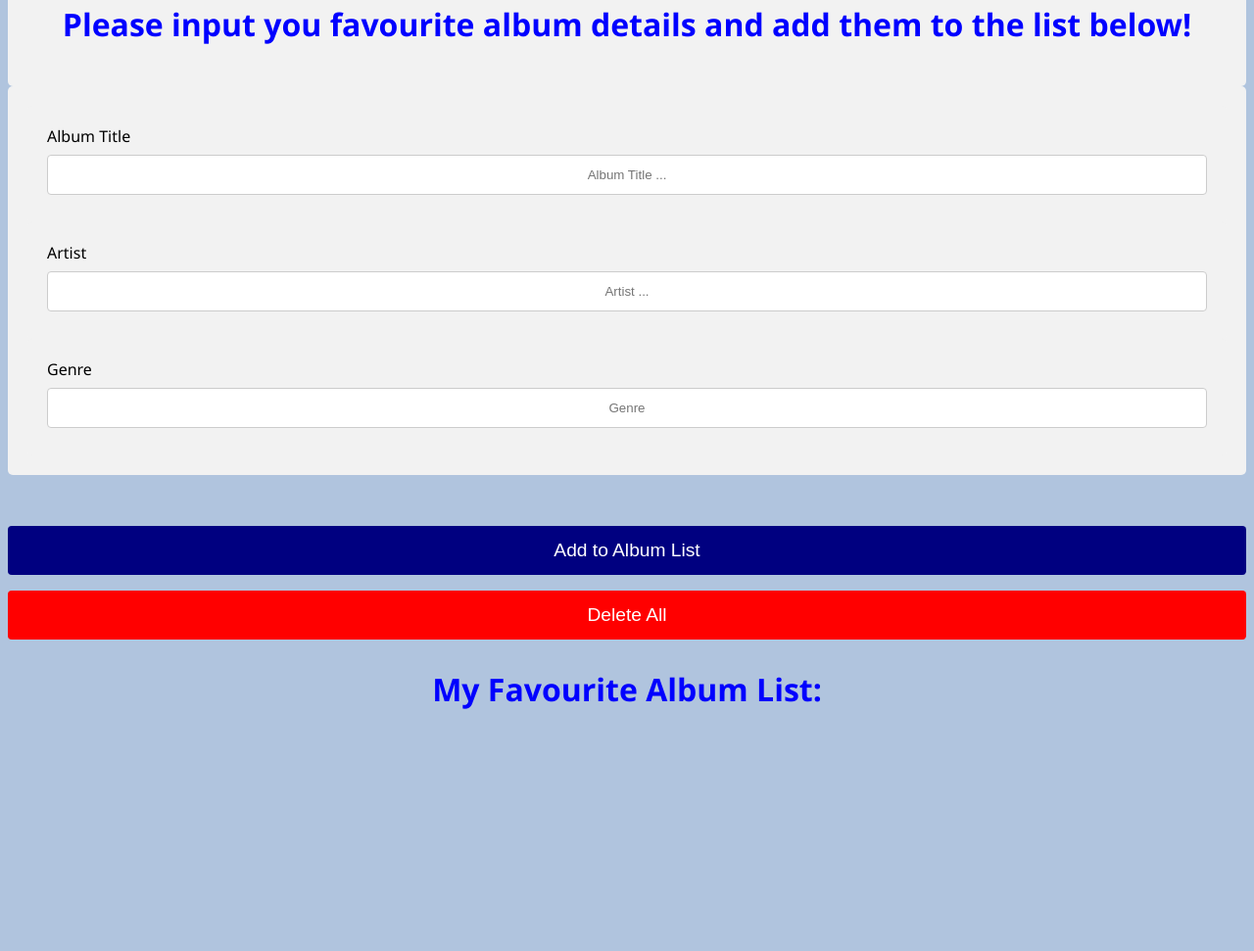
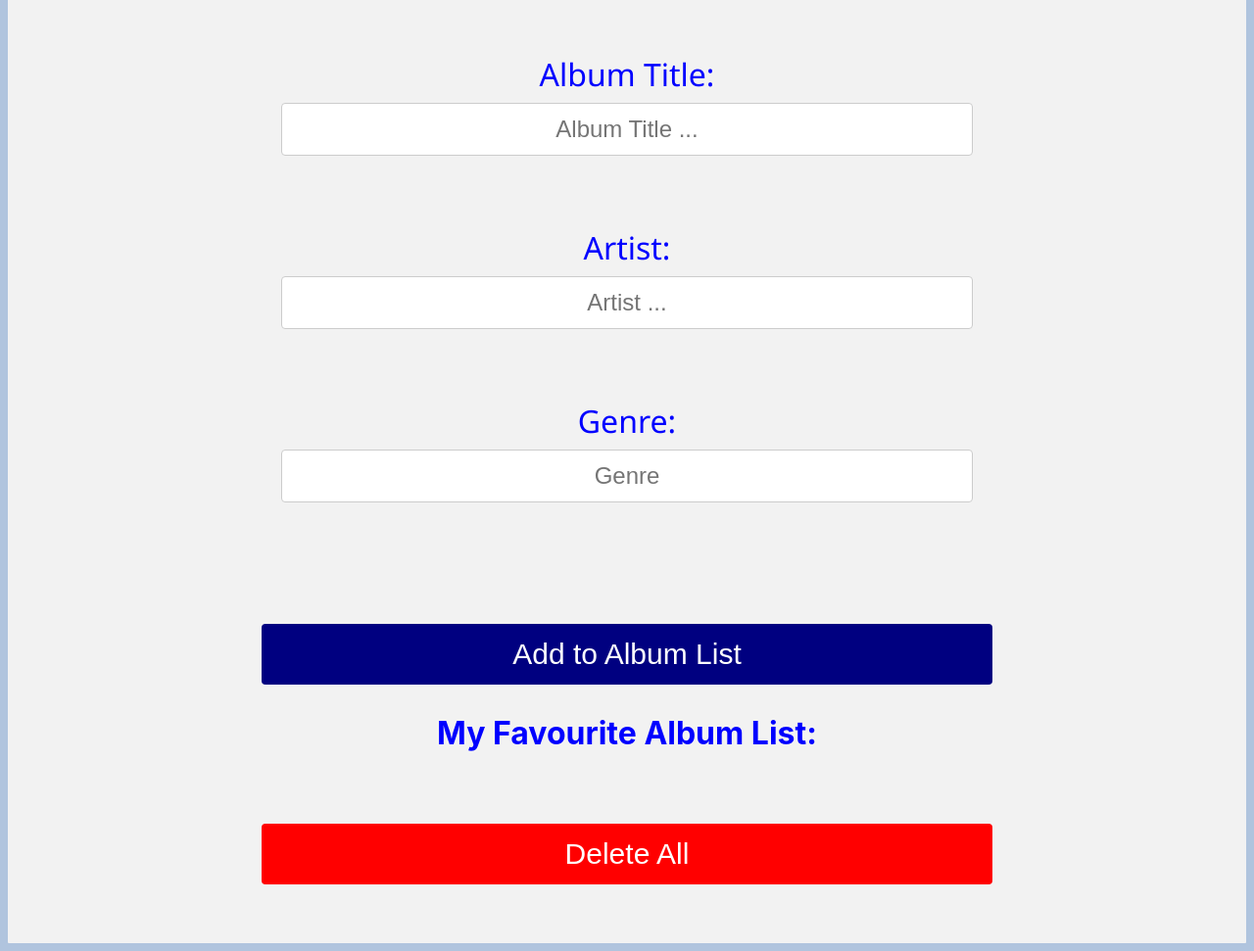
Before and after one commit to glilley54/Week_06_weekend_homework, a plain HTML site: page index.html in a window 1280 px wide. Shown: the part 1172-2143 px from the top of the page at 98% size. Before the commit the page ends 1919 px from the top, so only its background shows below. Drawn offline with Linux system fonts and the light colour scheme.

Commit message:
more css

```diff
--- a/css/main.css
+++ b/css/main.css
@@ -7,6 +7,7 @@ body {
 .container {
       width: 60%;
       margin: 2rem auto;
+
     }
 
     .gallery {
@@ -107,17 +108,26 @@ header {
 h1 {
       color: blue;
       text-align: center;
-      font-family: 'Segoe UI', Tahoma, Geneva, Verdana, sans-serif;
+      font-family: -apple-system, BlinkMacSystemFont, 'Segoe UI', Roboto, Oxygen, Ubuntu, Cantarell, 'Open Sans', 'Helvetica Neue', sans-serif
   }
 
 
+.form-item{
 
+      text-align: center;
+      font-size: xx-large;
+      color: blue;
+
+
+
+}
 
 input[type=text], select {
 width: 100%;
 padding: 12px 20px;
 margin: 8px 0;
 text-align: center;
+font-size: x-large;
 display: inline-block;
 border: 1px solid #ccc;
 border-radius: 4px;
@@ -126,9 +136,10 @@ box-sizing: border-box;
 
 input[type=submit] {
 width: 100%;
+align-items: center;
 background-color: navy;
 color: white;
-font-size: larger;
+font-size: 30px;
 padding: 14px 20px;
 margin: 8px 0;
 border: none;
@@ -137,7 +148,7 @@ cursor: pointer;
       }
 
 input[type=submit]:hover {
-background-color: lightskyblue;
+background-color: green;
       }
 
 
@@ -145,21 +156,28 @@ background-color: lightskyblue;
         width: 100%;
         background-color: red;
         color: white;
-        font-size: larger;
+        align-items: center;
+        font-size: 30px;
         padding: 14px 20px;
         margin: 8px 0;
         border: none;
         border-radius: 4px;
         cursor: pointer;
-
-#delete-all button:hover:
-        background-color: purple;
 }
 
+button [type=submit]:hover {
+      background-color: green;
+
+}
+
+
+
+
+
 div {
-border-radius: 5px;
+border-radius: 1px;
 background-color: #f2f2f2;
-padding: 20px;
+padding: 10px;
       }
 
 
@@ -168,12 +186,13 @@ padding: 20px;
 
 
 .album-list-item {
-    margin: 0.5rem 0.5rem;
-    padding: 0.5rem 0.8rem;
-    border: 1px solid #20437c;
+    /* margin: 0.5rem 0.5rem;
+    padding: 0.5rem 0.8rem; */
+    margin: 1rem 0.5rem;
+    padding: 1rem 0.8rem;
     text-align: center;
     font-family: 'Segoe UI', Tahoma, Geneva, Verdana, sans-serif;
-    font size: 50px;
+    font size: 80px;
     color: white;
     border-radius: 5%;
-    background: navy;
+    background-color: lightsteelblue;
--- a/index.html
+++ b/index.html
@@ -42,34 +42,47 @@
 
     <div>
         <h1>Please input you favourite album details and add them to the list below!</h1>
-    </div>
+    <div class="container">
     <form id= "new-item-form">
         <div id="form-wrapper">
         <div class="form-item">
-            <label for="title" class="primary">Album Title</label>
+            <label for="title" class="primary">Album Title:</label>
             <input type="text" id="title"required placeholder= "Album Title ..."/>
         </div>
+<br>
+
+<br>
+        <div class="form-item">
+            <label for="artist" class="primary">Artist:</label>
+            <input type="text" id="artist"required placeholder= "Artist ..."/>
+        </div>
+<br>
+
+<br>
 
         <div class="form-item">
-            <label for="artist" class="primary">Artist</label>
-            <input type="text" id="artist"required placeholder= "Artist ..."/>
-        </div>
+            <label for="genre" class="primary">Genre:</label>
+            <input type="text" id="genre"required placeholder="Genre"/>
+          </div>
 
-        <div class="form-item">
-            <label for="genre" class="primary">Genre</label>
-            <input type="text" id="genre"required placeholder="Genre"/>
+<br>
 
-          </div>
+<br>
         </div>
 <br>
 <br>
             <input id="submit-button"type="submit" value ="Add to Album List">
             </form>
 
-            <button id="delete-all" >Delete All</button>
+
+
 
             <h1>My Favourite Album List:</h1>
             <ul id=album-list></ul>
 
+            <br>
+            <br>
+            <button id="delete-all"type="submit"value >Delete All</button>
+
 </body>
 </html>
```
Also changed, not shown: img/image-3.jpg, img/image-4.jpg.
